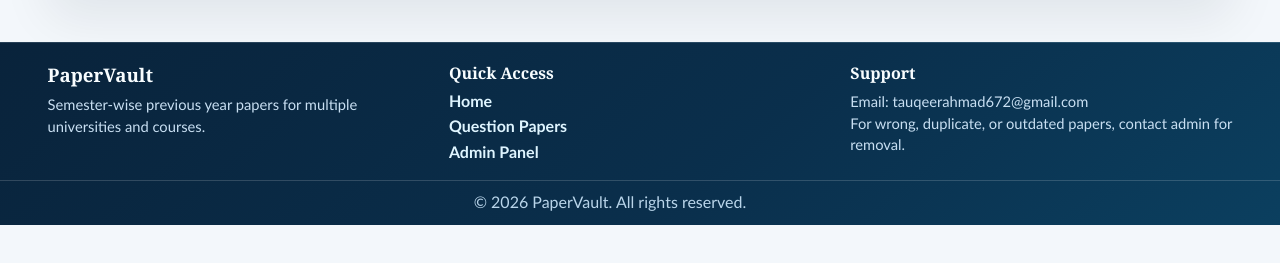
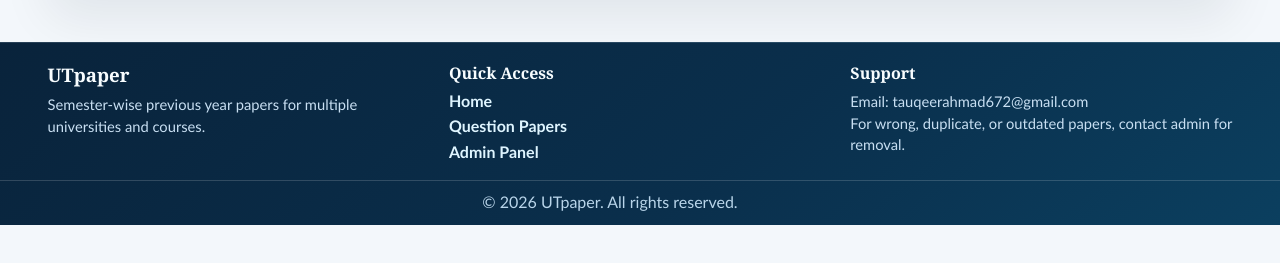
Before and after one commit to ahmadtauqeer672/ut_downloader_pyq, an Angular app in the folder frontend/: page /admin in a window 1280 px wide. Shown: the part 409-672 px from the top of the page. Built offline with nearby package versions, Linux system fonts and the light colour scheme.

Commit message:
footer some modified

```diff
--- a/frontend/src/app/app.component.ts
+++ b/frontend/src/app/app.component.ts
@@ -37,7 +37,7 @@ import { AdminSessionService } from './services/admin-session.service';
     <footer class="site-footer">
       <section class="footer-grid page">
         <div class="footer-brand">
-          <h3>PaperVault</h3>
+          <h3>UTpaper</h3>
           <p>Semester-wise previous year papers for multiple universities and courses.</p>
         </div>
         <div>
@@ -57,7 +57,7 @@ import { AdminSessionService } from './services/admin-session.service';
         </div>
       </section>
       <div class="copy-row">
-        <p class="copy page">&copy; {{ currentYear }} PaperVault. All rights reserved.</p>
+        <p class="copy page">&copy; {{ currentYear }} UTpaper. All rights reserved.</p>
       </div>
     </footer>
   `,
```
